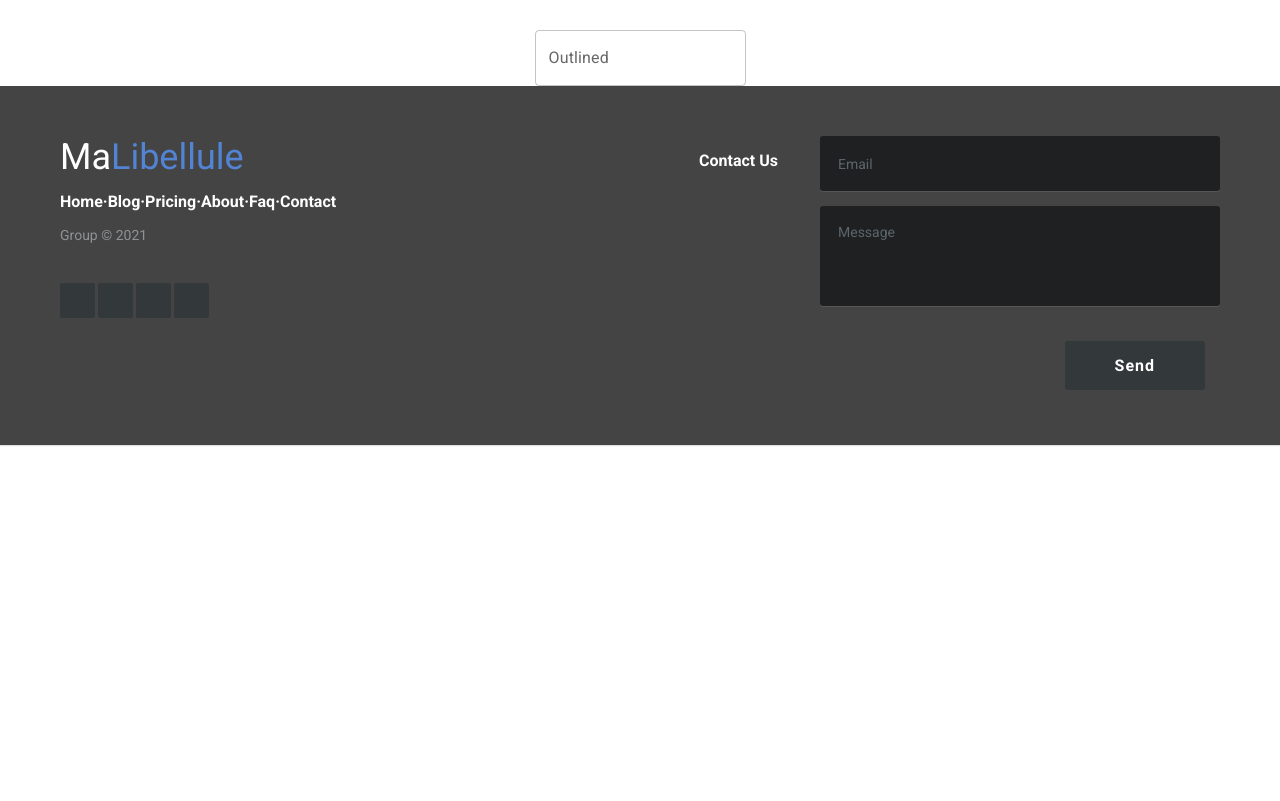
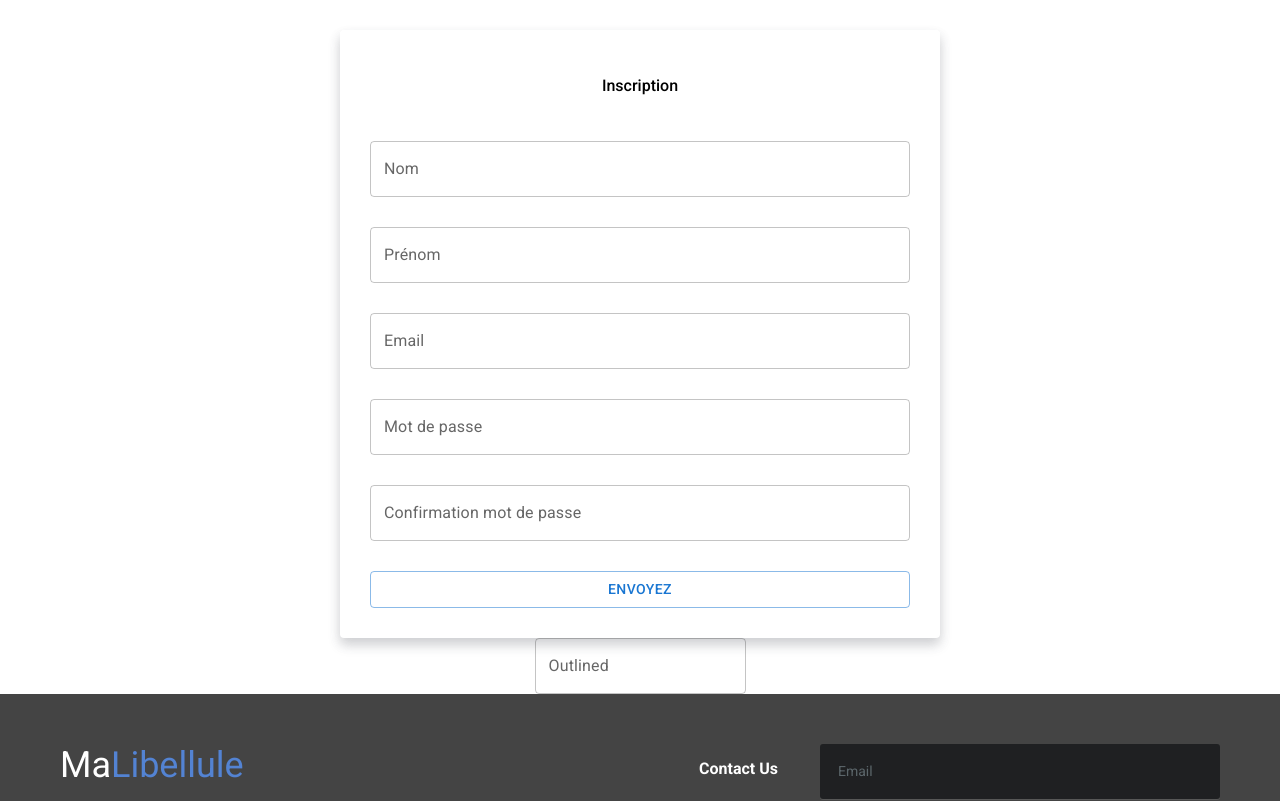
Before and after one commit to flolgl/defiPrincipalNuitInfo21, a React (Create React App) app in the folder defiprincipalnuitinfo2021/: page / in a window 1280 px wide. Shown: the top 801 px of the page. Built offline with nearby package versions, Linux system fonts and the light colour scheme.

Commit message:
Add du form inscription

```diff
--- a/defiprincipalnuitinfo2021/src/App.js
+++ b/defiprincipalnuitinfo2021/src/App.js
@@ -5,6 +5,7 @@ import Navbar from "./components/Navbar/Navbar";
 import Footer from "./components/Footer/Footer"
 import FormConnexion from "./components/Form/FormConnexion"
 import Button from '@mui/material/Button';
+import FormInscription from "./components/Form/FormInscription.js"
 
 function App() {
   return (
@@ -12,6 +13,7 @@ function App() {
       <div className="duMargin">
 
       </div>
+        <FormInscription></FormInscription>
       <FormConnexion variant="contained">Hello World</FormConnexion>
       <Footer/>
 
--- /dev/null
+++ b/defiprincipalnuitinfo2021/src/components/Form/FormInscription.css
@@ -0,0 +1,16 @@
+.containerFormInscrip {
+    display: flex;
+    flex-direction: column;
+    border-radius: 4px;
+    box-shadow: rgba(60, 66, 87, 0.12) 0px 7px 14px 0px, rgba(0, 0, 0, 0.12) 0px 6px 12px 0px;
+    padding: 30px;
+    gap: 30px;
+    width: 600px;
+}
+
+.inner-group{
+
+    justify-content:center;
+    flex-wrap:wrap;
+    display:flex;
+}
--- /dev/null
+++ b/defiprincipalnuitinfo2021/src/components/Form/FormInscription.js
@@ -0,0 +1,52 @@
+import React from 'react';
+import ReactDom from 'react-dom';
+import "./FormInscription.css";
+import TextField from '@mui/material/TextField';
+import Button from '@mui/material/Button';
+const FormIscription = () => {
+    return (
+        <div>
+           // <TextField id="outlined-basic" label="Outlined" variant="outlined" />
+        </div>
+    )
+};
+
+
+class FormInscription extends React.Component {
+    constructor(props) {
+        super(props);
+        this.state = {value: ''};
+
+        this.handleChange = this.handleChange.bind(this);
+        this.handleSubmit = this.handleSubmit.bind(this);
+    }
+
+    handleChange(event) {
+        this.setState({value: event.target.value});
+    }
+
+    handleSubmit(event) {
+        alert('Le nom a été soumis : ' + this.state.value);
+        event.preventDefault();
+    }
+
+    render() {
+        return (
+            <div className="inner-group">
+
+                <form onSubmit={this.handleSubmit} className = "containerFormInscrip">
+                    <p>Inscription</p>
+                    <TextField id="outlined-basic" label="Nom" variant="outlined" />
+                    <TextField id="outlined-basic" label="Prénom" variant="outlined" />
+                    <TextField id="outlined-basic" label="Email" variant="outlined" />
+                    <TextField id="outlined-basic" label="Mot de passe" variant="outlined" />
+                    <TextField id="outlined-basic" label="Confirmation mot de passe" variant="outlined" />
+
+                    <Button variant="outlined">Envoyez</Button>
+                </form>
+            </div>
+        );
+    }
+}
+
+export default FormInscription;
```
Also changed, not shown: 1 other file (tests, documents, lock files or other folders).
